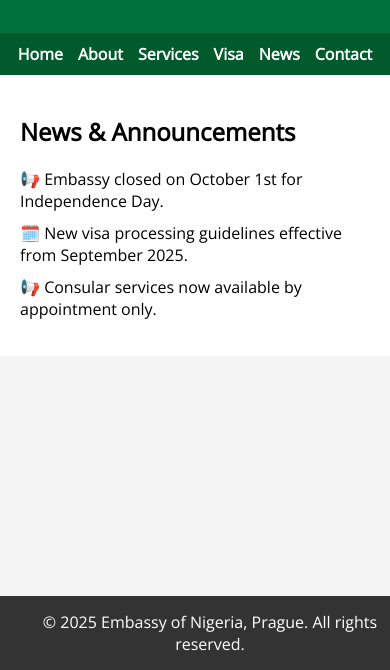
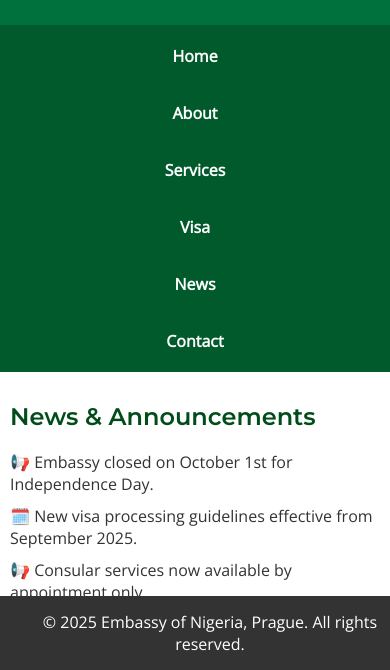
Before and after one commit to igoche1611/embassyofnigeriaprague, a plain HTML site: page news.html in a window 390 px wide. Shown: the part 174-844 px from the top of the page. Drawn offline with nearby package versions, Linux system fonts and the light colour scheme.

Commit message:
Update news.html

```diff
--- a/news.html
+++ b/news.html
@@ -4,7 +4,13 @@
   <meta charset="UTF-8" />
   <meta name="viewport" content="width=device-width, initial-scale=1" />
   <title>News - Embassy of Nigeria, Prague</title>
+  <meta name="description" content="Official website of the Nigerian Embassy in Prague. Visa info, consular services, contact details, and more.">
+<meta name="keywords" content="Nigeria Embassy, Prague, Visa, Passport, Consular Services, Nigeria in Czech Republic">
+<meta name="author" content="Embassy of Nigeria, Prague">
+<meta name="robots" content="index, follow">
+<title>Embassy of Nigeria, Prague - Official Website</title>
   <link href="https://fonts.googleapis.com/css2?family=Open+Sans&display=swap" rel="stylesheet" />
+  <link href="https://fonts.googleapis.com/css2?family=Montserrat:wght@600&family=Open+Sans&display=swap" rel="stylesheet" />
   <style>
     body { margin: 0; font-family: 'Open Sans', sans-serif; background: #f4f4f4; }
     header { background: #00703c; color: white; padding: 20px; text-align: center; }
@@ -15,6 +21,39 @@
     footer { background: #333; color: white; text-align: center; padding: 15px; position: fixed; bottom: 0; width: 100%; }
     ul { list-style: none; padding-left: 0; }
     li { margin-bottom: 10px; }
+    header h1, h2, h3 {
+  font-family: 'Montserrat', sans-serif;
+  color: #004d1a; /* Darker green for headings */
+}
+body {
+  font-family: 'Open Sans', sans-serif;
+  color: #333;
+}
+button {
+  background-color: #004d1a;
+  transition: background-color 0.3s ease;
+}
+button:hover {
+  background-color: #006622;
+}
+    /* Responsive adjustments */
+@media (max-width: 768px) {
+  nav {
+    flex-direction: column;
+    align-items: center;
+  }
+  nav a {
+    margin: 10px 0;
+  }
+  main {
+    padding: 10px;
+    width: 95%;
+  }
+  form input, form textarea, form button {
+    width: 100%;
+    box-sizing: border-box;
+  }
+}
   </style>
   <!-- Google tag (gtag.js) -->
 <script async src="https://www.googletagmanager.com/gtag/js?id=G-3RMW24822E"></script>
```
